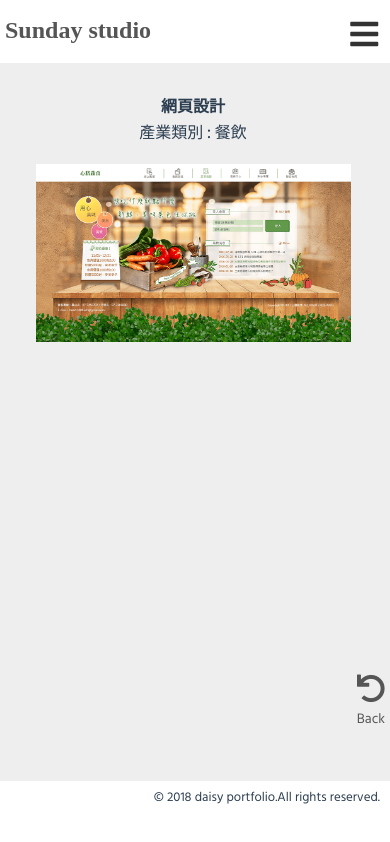
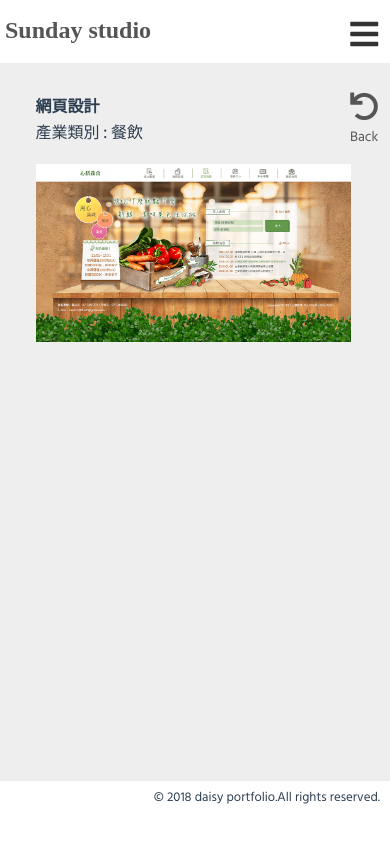
Before and after one commit to daisybookya/portfolio, a Vue app: page /#/works/projects/1 in a window 390 px wide. Built offline with nearby package versions, Linux system fonts and the light colour scheme; a web font is replaced by a local one; what vue-scrollview would draw is missing.

Commit message:
project link path fixed
project link path fixed & btn-back position change

```diff
--- a/src/components/design.vue
+++ b/src/components/design.vue
@@ -4,7 +4,7 @@
   <div class="pro-list">
     <div class="list-container">
         <develop-card v-for="works in developlist" :link="works.link" :key="works.id" :work-id="works.id" :work-img="works.cover" :card-title="works.type" :card-color="works.color"></develop-card>
-        <router-link :to="{ name: 'project', params: { worksId: project.id , directPage : true }}"><design-card v-on:clickCard="showContent" v-on:previewCard="previewWork" v-for="works in designlist" :key="works.id" :work-id="works.id" :work-img="works.cover" :card-title="works.type" :card-color="works.color"></design-card></router-link>
+        <design-card v-on:clickCard="showContent" v-on:previewCard="previewWork" v-for="works in designlist" :key="works.id" :work-id="works.id" :work-img="works.cover" :card-title="works.type" :card-color="works.color"></design-card>
     </div>
   </div>
   <!-- <transition name="fade">
@@ -55,9 +55,10 @@ export default {
     },
     showContent:function(event){
       this.isactive = true;
-      document.getElementsByClassName('works-page')[0].style.display = 'block';
+      //document.getElementsByClassName('works-page')[0].style.display = 'block';
       this.project.category = this.designlist[this.project.id].category;
       this.project.content = this.designlist[this.project.id].content;
+
     },
     previewWork:function(event){
       if(!this.ishover){
@@ -70,7 +71,8 @@ export default {
         this.ishover = false;
       }
 
-    }
+    },
+
   },
   created: function () {
     var vm = this;
@@ -88,6 +90,8 @@ export default {
       .then(function (data) {
         vm.developlist = data;
       });
+
+    this.isIpad();
   }
 }
 </script>
--- a/src/components/designCard.vue
+++ b/src/components/designCard.vue
@@ -1,7 +1,7 @@
 <template>
   <div class="card">
     <div class="card-img-top img-container" :style="{background : cardColor}">
-        <img class="card-img-top" :src="workImg" :id="workId" :alt="cardTitle" v-on:click="clickCard" v-on:mouseover="previewCard" v-on:mouseleave="previewCard">
+        <router-link :to="{ name: 'project', params: { worksId: workId , directPage : true }}"><img class="card-img-top" :src="workImg" :id="workId" :alt="cardTitle" v-on:click="clickCard" v-on:mouseover="previewCard" v-on:mouseleave="previewCard"></router-link>
     </div>
 
     <div class="card-body">
--- a/src/components/home.vue
+++ b/src/components/home.vue
@@ -67,7 +67,6 @@ export default {
     isIpad:function(){
        if( /Android|webOS|Mobile|iPhone|iPod|BlackBerry|IEMobile|Opera Mini/i.test(navigator.userAgent) ) {
               this.isTouch = true;
-              console.log('true')
         }
     },
     markerVisible(name) {
--- a/src/components/viewWork.vue
+++ b/src/components/viewWork.vue
@@ -5,12 +5,13 @@
         <div class="height project-view">
                 <p class="font-ch">{{project.txt}}</p>
                 <p class="font-ch">產業類別 : {{project.category}}</p>
-                <router-link :to="{ name: 'design'}" class="btn-close font" v-on:click="clickClose"><i class="fas fa-undo fa-2x" ></i>Back</router-link>
+
                 <div class="img-container">
                     <img v-for="n in project.list" :src="n" ></img>
                 </div>
 
         </div>
+        <router-link :to="{ name: 'design'}" class="btn-close font" v-on:click="clickClose"><i class="fas fa-undo fa-2x" ></i>Back</router-link>
     </div>
 </template>
 
@@ -89,10 +90,10 @@ export default {
 
 <style scoped lang="scss">
 a.btn-close{
-    padding: 0;
-    position: fixed;
-    top: 80%;
-    right: -10%;
+    padding: 0 6px;
+    position: absolute;
+    top: 85%;
+    right: 30px;
     transition: all .8s ease-in;
     z-index: 80;
     font-size: 14px;
@@ -138,9 +139,7 @@ a.btn-close{
 
             }
         }
-        .btn-close{
-            right: 8%;
-        }
+
     }
     &.leave{
         .shadow{
@@ -267,9 +266,7 @@ a.btn-close{
             .project-view{
                 left: 1%;
             }
-            .btn-close{
-                right: 12%;
-            }
+
         }
     }
     @keyframes slideleft {
@@ -289,9 +286,16 @@ a.btn-close{
                 left: auto;
                 right: 0;
             }
-            .btn-close{
-                right: 5px;
+            a.btn-close{
+                top: 30px;
+                right: 1.5vw;
             }
+        }
+    }
+    .project-view{
+        >p{
+            padding: 5px 10%;
+            text-align: left;
         }
     }
 }
```
Also changed, not shown: 10 other files (tests, documents, lock files or other folders).
